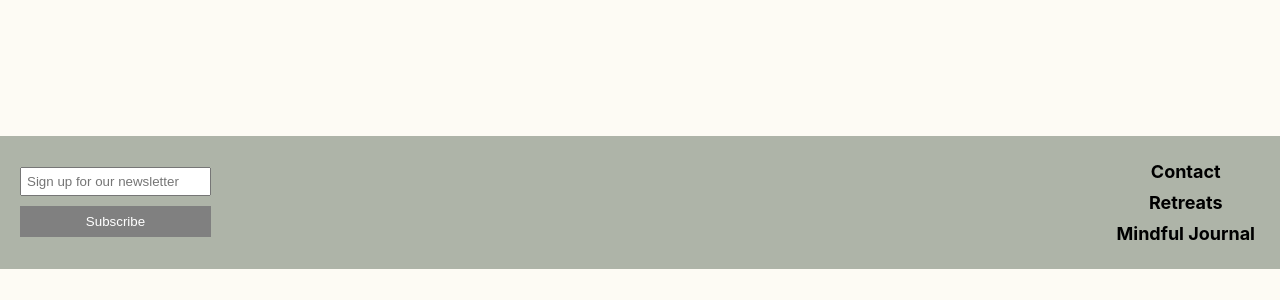
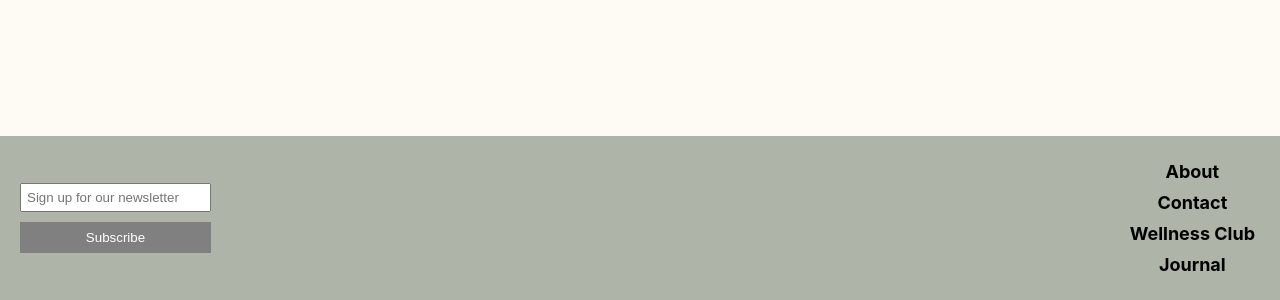
Before and after one commit to mehjwazir/ip, a React (Create React App) app: page /journal in a window 1280 px wide. Shown: the part 1909-2209 px from the top of the page. Before the commit the page ends 2178 px from the top, so only its background shows below. Built offline with nearby package versions, Linux system fonts and the light colour scheme; a web font is replaced by a local one.

Commit message:
added links in Footer.jsx

```diff
--- a/src/components/Footer/Footer.jsx
+++ b/src/components/Footer/Footer.jsx
@@ -9,9 +9,10 @@ const Footer = () => {
 				<button>Subscribe</button>
 			</div>
 			<div className="footer-links">
+				<h5>About</h5>
 				<h5>Contact</h5>
-				<h5>Retreats</h5>
-				<h5>Mindful Journal</h5>
+				<h5>Wellness Club</h5>
+				<h5>Journal</h5>
 			</div>
 		</footer>
 	);
```
